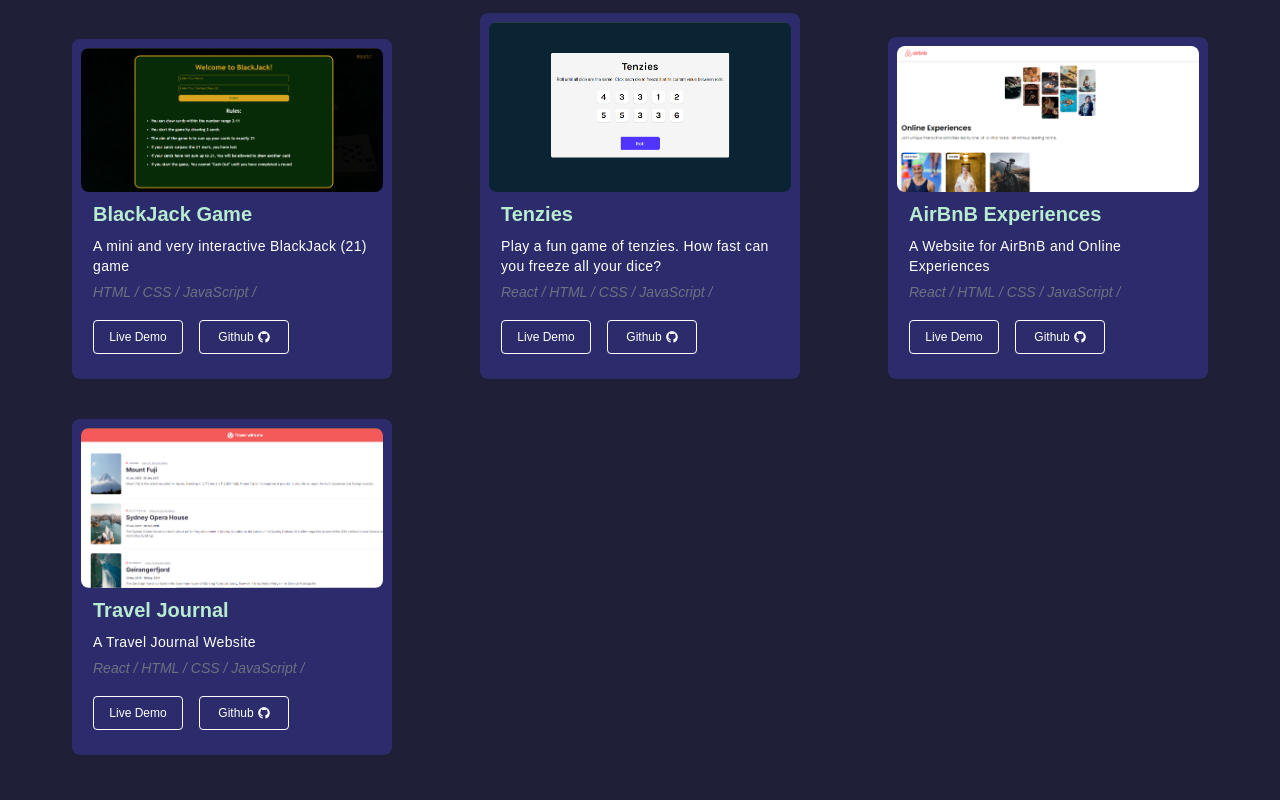
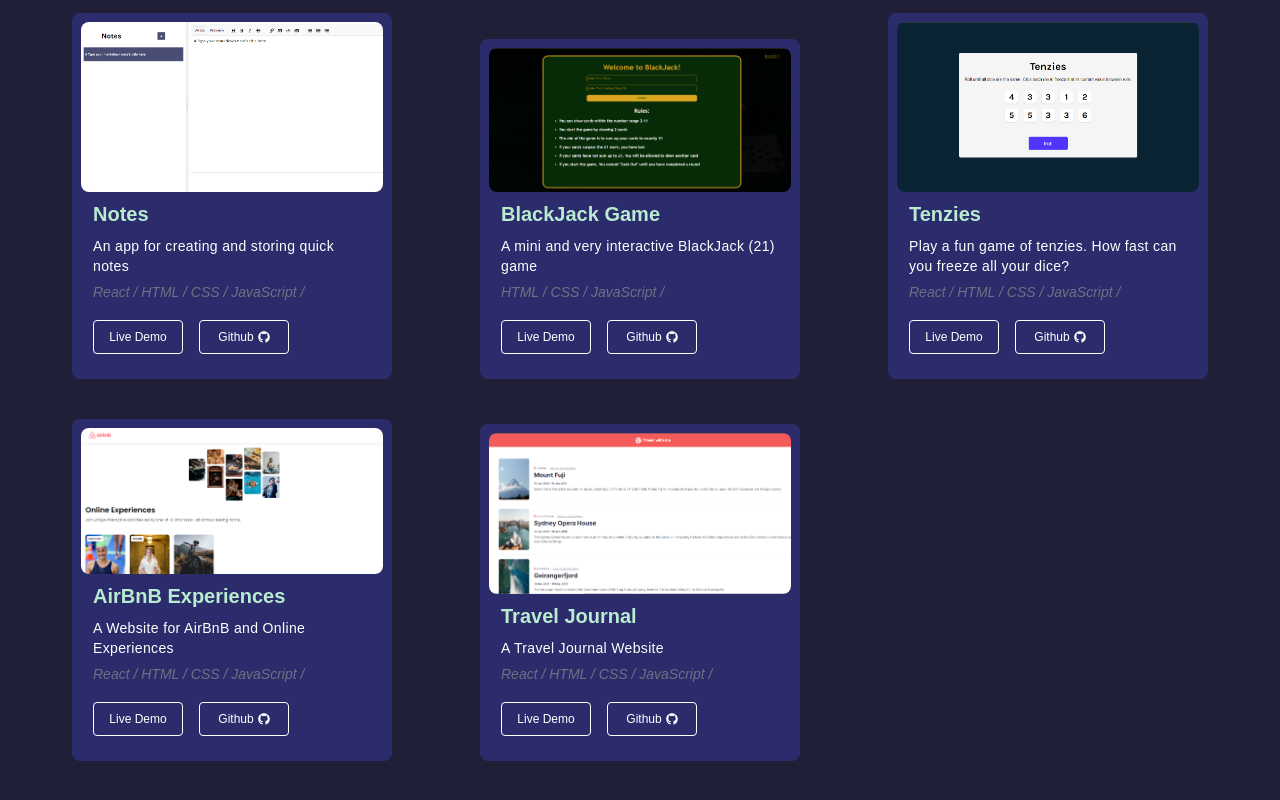
Before and after one commit to daiveedb/Portfolio, a React (Create React App) app: page / in a window 1280 px wide. Shown: the part 2318-3118 px from the top of the page. Built offline with nearby package versions, Linux system fonts and the light colour scheme.

Commit message:
add another project notesapp

```diff
--- a/src/data.js
+++ b/src/data.js
@@ -17,6 +17,7 @@ import airbnbapp from "./projectSvgs/airbnbapp.png";
 import quizzical from "./projectSvgs/quizzicalapp.png";
 import memeapp from "./projectSvgs/memeapp.png";
 import tenziesapp from "./projectSvgs/tenziesapp.png";
+import notesapp from "./projectSvgs/notesapp.png";
 
 export const ProjectList = [
   {
@@ -74,6 +75,14 @@ export const ProjectList = [
     projectUrl: "https://memegeneratordaiveed.netlify.app/",
     description:
       "Generate fun meme images and customize them to make funny memes",
+    skills: ["React", "HTML", "CSS", "JavaScript"],
+  },
+  {
+    id: 11,
+    title: "Notes",
+    coverImgUrl: notesapp,
+    projectUrl: "https://notesappdaiveed.netlify.app/",
+    description: "An app for creating and storing quick notes",
     skills: ["React", "HTML", "CSS", "JavaScript"],
   },
   {
```
Also changed, not shown: src/projectSvgs/notesapp.png (added).
